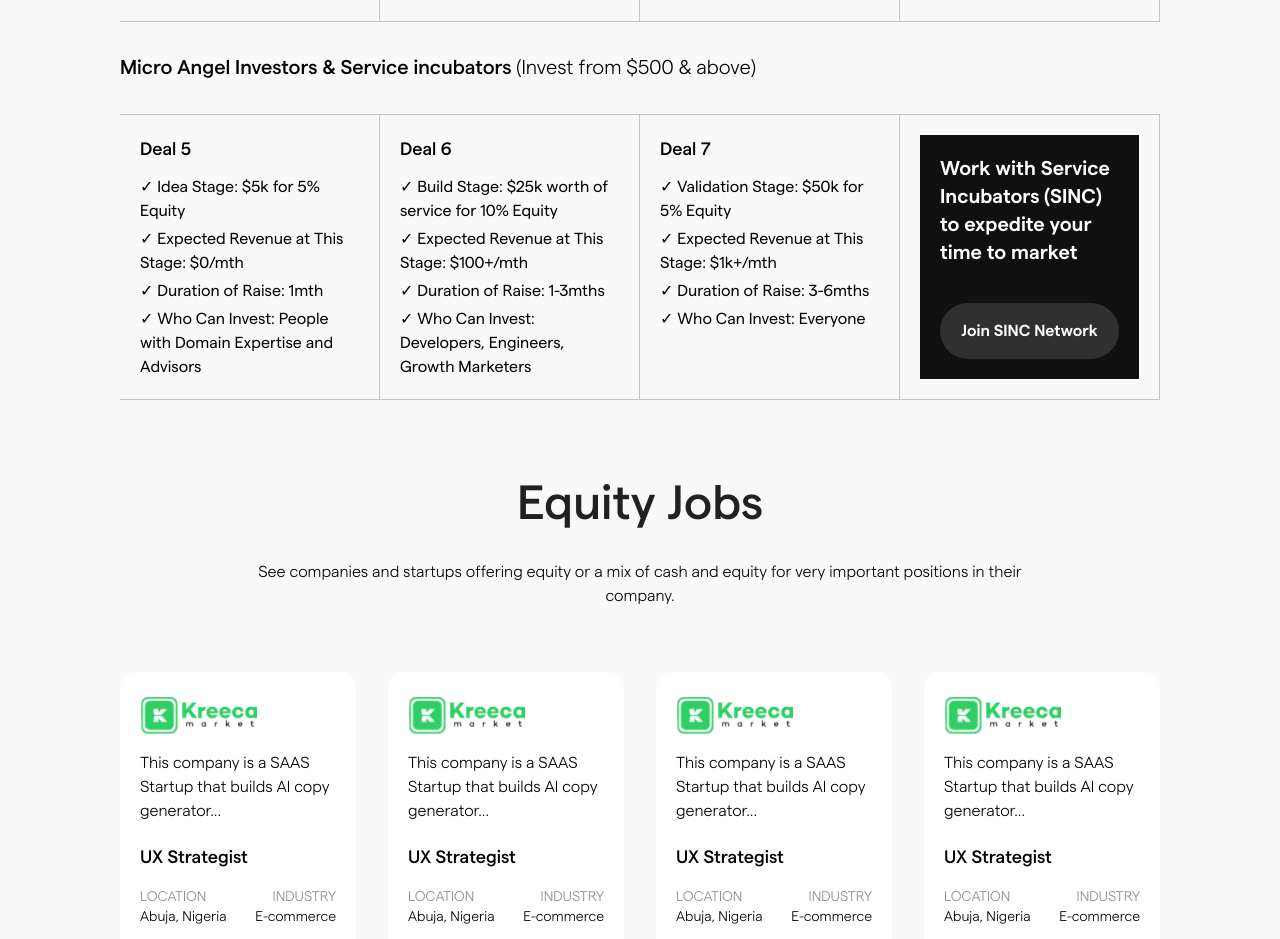
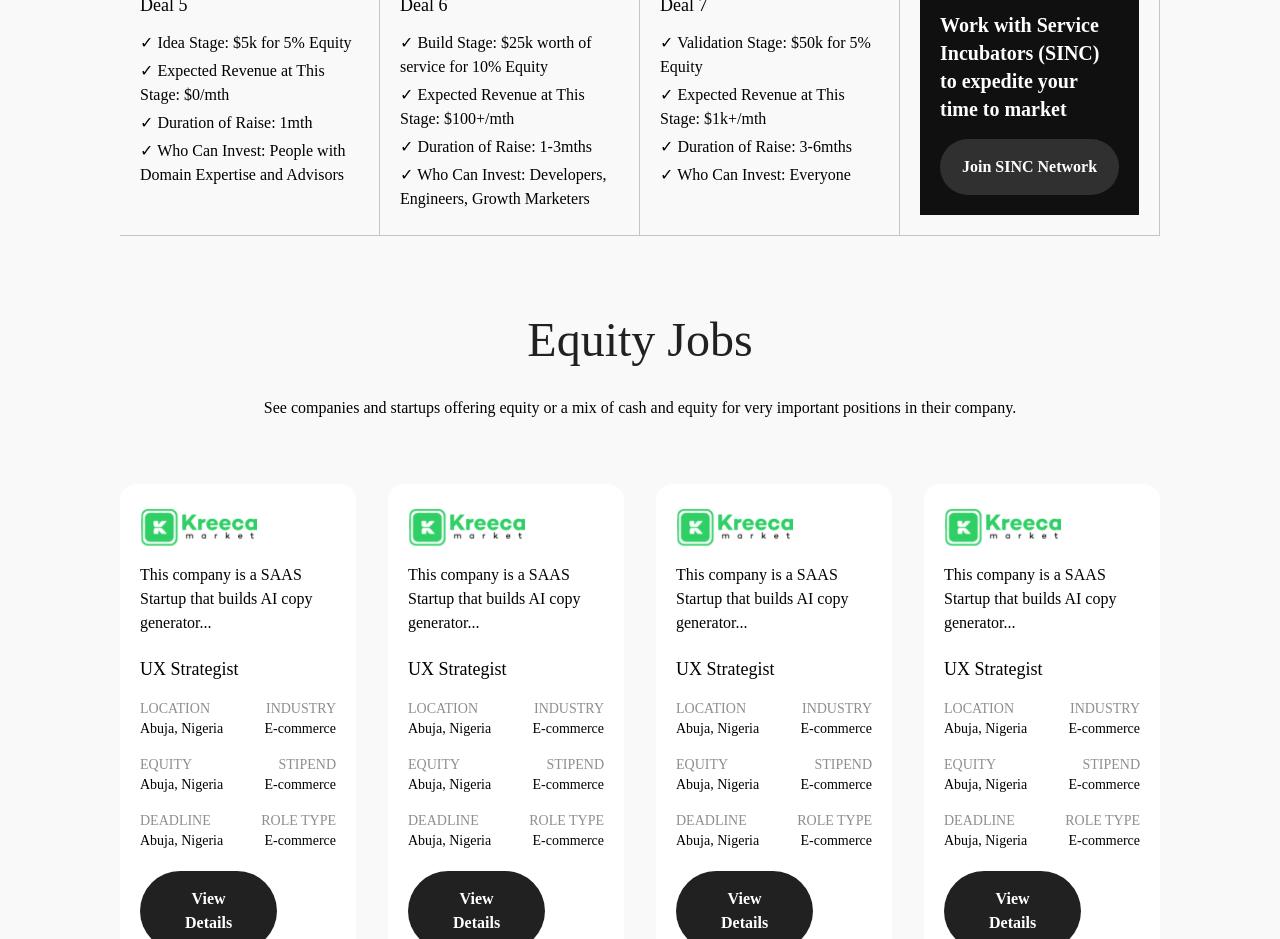
Before and after one commit to theseyipeters/asin5, a Next.js app: page / in a window 1280 px wide. Shown: the part 6920-7859 px from the top of the page. Built offline with nearby package versions, Linux system fonts and the light colour scheme.

Commit message:
font-build

```diff
--- a/src/app/globals.css
+++ b/src/app/globals.css
@@ -4,31 +4,31 @@
 
 @font-face {
 	font-family: "Matter";
-	src: url(/src/fonts/Matter-Light.ttf);
+	src: url("/src/fonts/Matter-Light.ttf") format("ttf");
 	font-weight: 300;
 	font-style: normal;
 }
 @font-face {
 	font-family: "Matter";
-	src: url(/src/fonts/Matter-Regular.ttf);
+	src: url("/src/fonts/Matter-Regular.ttf") format("ttf");
 	font-weight: 400;
 	font-style: normal;
 }
 @font-face {
 	font-family: "Matter";
-	src: url(/src/fonts/Matter-Medium.ttf);
+	src: url("/src/fonts/Matter-Medium.ttf") format("ttf");
 	font-weight: 500;
 	font-style: normal;
 }
 @font-face {
 	font-family: "Matter";
-	src: url(/src/fonts/Matter-Semibold.ttf);
+	src: url("/src/fonts/Matter-Semibold.ttf") format("ttf");
 	font-weight: 600;
 	font-style: normal;
 }
 @font-face {
 	font-family: "Matter";
-	src: url(/src/fonts/Matter-Bold.ttf);
+	src: url("/src/fonts/Matter-Bold.ttf") format("ttf");
 	font-weight: 700;
 	font-style: normal;
 }
--- a/src/app/layout.js
+++ b/src/app/layout.js
@@ -4,7 +4,7 @@ import "./globals.css";
 const inter = Inter({ subsets: ["latin"] });
 
 export const metadata = {
-  title: "Create Next App",
+	title: "SINC Partners",
 	description: "Generated by create next app",
 };
 
--- a/src/components/Navbar.js
+++ b/src/components/Navbar.js
@@ -72,7 +72,7 @@ export default function Navbar() {
 				</div>
 			</nav>
 
-			<nav className="lg:hidden px-[30px] md:px-[50px] lg:px-[120px] py-[20px] w-full flex flex-row items-center justify-between bg-white-2 min-h-[100px] z-40">
+			<nav className="lg:hidden px-[30px] md:px-[50px] lg:px-[120px] py-[20px] w-full flex flex-row items-center justify-between bg-white-2 h-[80px] z-40">
 				{!showMenu && (
 					<div className="flex flex-row items-center justify-between gap-6 w-fit">
 						<SincLogoSM />
@@ -87,7 +87,7 @@ export default function Navbar() {
 				{showMenu && (
 					<div
 						style={{ opacity: 0.95, transition: "opacity 1s ease" }}
-						className="fixed flex flex-col gap-6 md:items-center md:justify-center h-screen w-screen bg-white-1 text-black-1 top-10 left-0 shadow-md p-[30px] z-40 overflow-y-auto">
+						className="fixed flex flex-col gap-6 md:items-center md:justify-center h-screen w-screen bg-white-1 text-black-1 top-0 left-0 shadow-md p-[30px] z-40 overflow-y-auto">
 						<ul className="flex flex-col gap-4">
 							{navItems.map((item, index) => (
 								<Link
```
Lines whose indentation alone changed are shown as unchanged.
